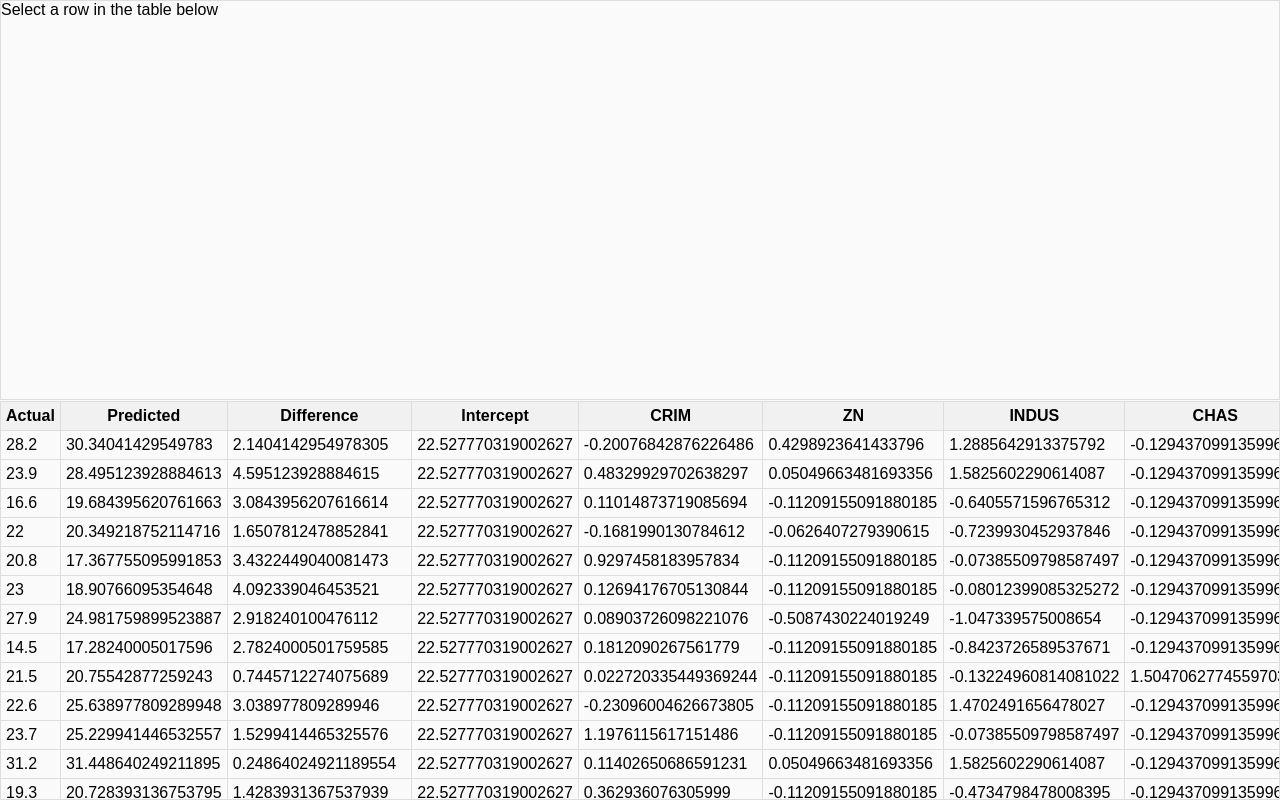
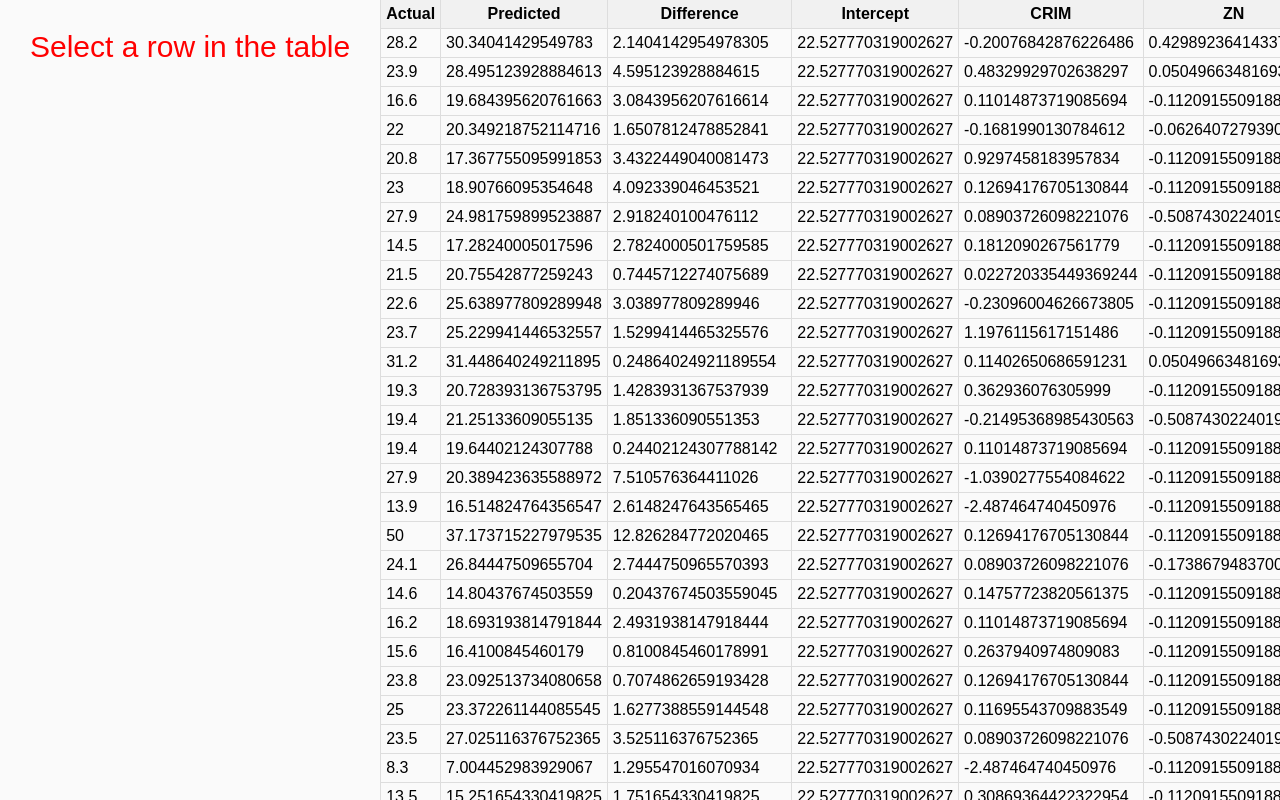
Before and after one commit to bazilmk/research, a React (Create React App) app: page / in a window 1280 px wide. Built offline with nearby package versions, Linux system fonts and the light colour scheme.

Commit message:
Change dashboard layout to horizontal

```diff
--- a/src/App.css
+++ b/src/App.css
@@ -1,20 +1,18 @@
 main {
   background: #fafafa;
-  display: grid;
   height: 100%;
   width: 100%;
-  grid-template-columns: repeat(2, 1fr);
-  grid-template-rows: repeat(2, 1fr);
-  gap: 1px;
+  display: flex;
 }
 
 section {
-  background: #fafafa;
-  border: 1px solid #ddd;
-  overflow: auto;
+  overflow: scroll;
 }
 
-section {
-  grid-column-start: 1;
-  grid-column-end: 3;
+section:first-child {
+  flex-shrink: 0;
 }
+
+section:last-child {
+  border-left: 1px solid #ddd;
+}
--- a/src/components/LocalExplanation/LocalExplanation.js
+++ b/src/components/LocalExplanation/LocalExplanation.js
@@ -1,6 +1,6 @@
 import React, { Component } from "react";
 import {
-  FlexibleXYPlot,
+  XYPlot,
   HorizontalGridLines,
   LabelSeries,
   LineSeries,
@@ -50,11 +50,17 @@ export class LocalExplanation extends Component {
         onMouseLeave={this.resetTooltipData}
       >
         {selectedRowIndex === undefined ? (
-          "Select a row in the table below"
+          <div style={{ padding: "1em", fontSize: 30, color: "red" }}>
+            Select a row in the table
+          </div>
         ) : (
           <>
             {displayMode === "waterfall" ? (
-              <FlexibleXYPlot xType="ordinal" yDomain={[data.minY, data.maxY]}>
+              <XYPlot
+                {...dimensions}
+                xType="ordinal"
+                yDomain={[data.minY, data.maxY]}
+              >
                 <HorizontalGridLines />
                 <VerticalBarSeries
                   data={data.data}
@@ -88,9 +94,9 @@ export class LocalExplanation extends Component {
                     ]}
                   />,
                 ]}
-                <XAxis title="Feature" tickLabelAngle={270} />
+                <XAxis title="Feature" />
                 <YAxis title="Contribution" />
-              </FlexibleXYPlot>
+              </XYPlot>
             ) : (
               <Treemap
                 title={"Test"}
@@ -122,8 +128,8 @@ export class LocalExplanation extends Component {
 
   updateSize(containerElement) {
     if (containerElement !== null) {
-      const { clientWidth: width, clientHeight: height } = containerElement;
-      this.setState({ dimensions: { width, height } });
+      const { clientHeight: height } = containerElement;
+      this.setState({ dimensions: { width: height, height } });
     }
   }
 
--- a/src/components/Tooltip/Tooltip.css
+++ b/src/components/Tooltip/Tooltip.css
@@ -7,5 +7,5 @@
   color: white;
   pointer-events: none;
   z-index: 1;
-  transform: translateX(-100%);
+  transform: translateY(-100%);
 }
```
